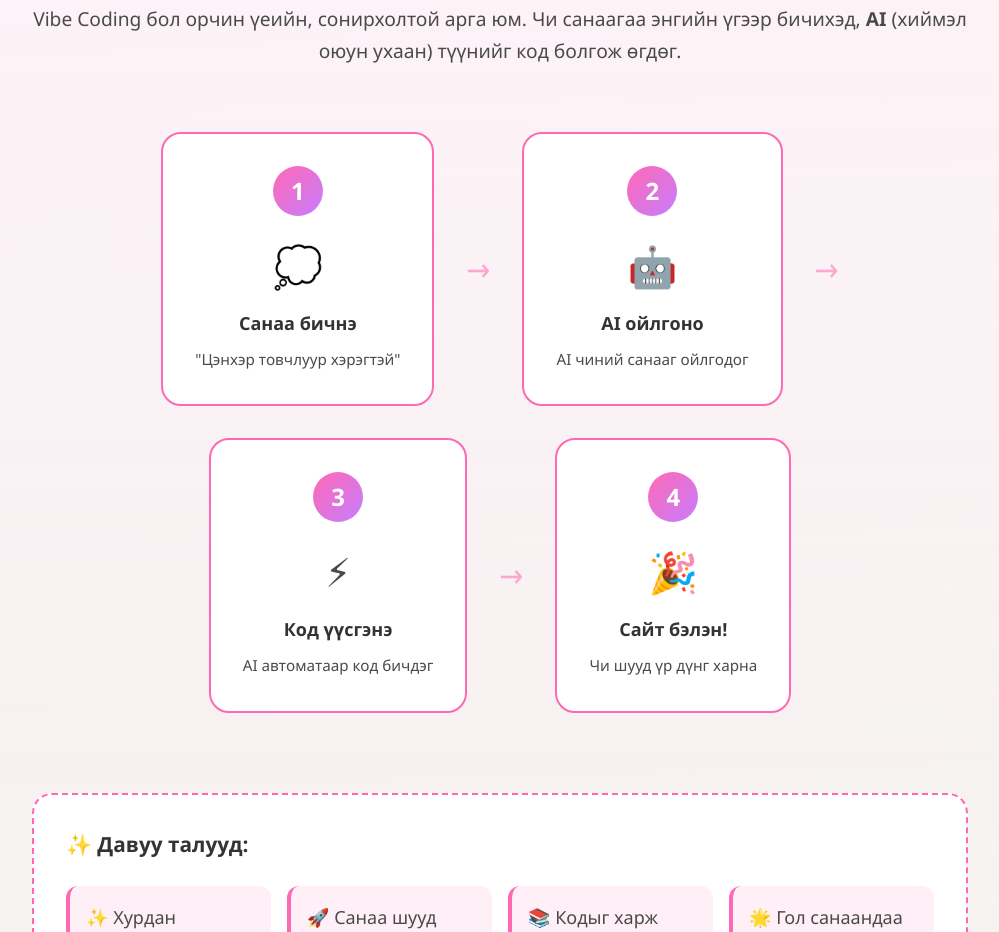
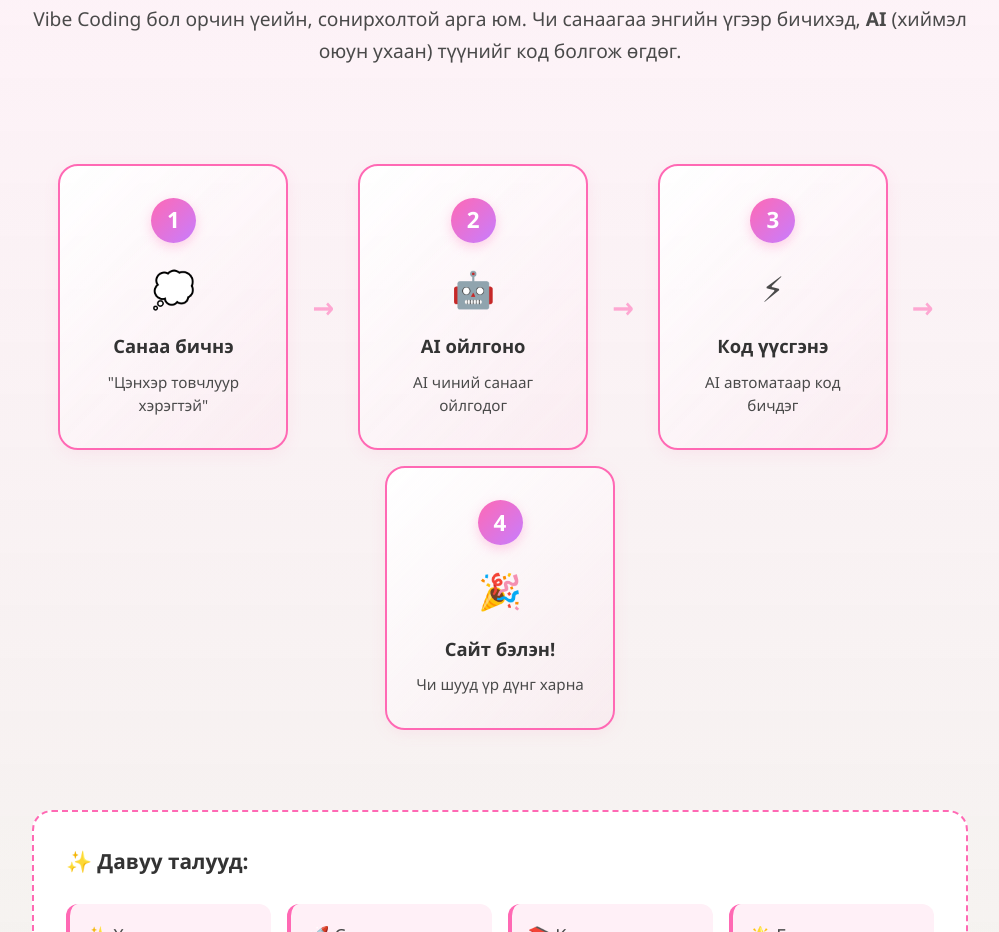
Before and after one commit to Mojurex/Winter-vibe-1, a website: page index.html in a window 1280 px wide. Shown: the part 5993-6925 px from the top of the page, without its empty margins (140-1139 px from the left). Drawn offline with Linux system fonts and the light colour scheme.

Commit message:
UI: Improve Vibe Coding process section - better layout and styling

```diff
--- a/public/style.css
+++ b/public/style.css
@@ -551,61 +551,72 @@ body {
     display: flex;
     align-items: center;
     justify-content: center;
-    gap: 2rem;
+    gap: 1rem;
     flex-wrap: wrap;
-    margin-bottom: 3rem;
+    margin: 2rem auto 3rem;
+    max-width: 1100px;
 }
 
 .process-step {
-    background: white;
+    background: linear-gradient(135deg, rgba(255, 255, 255, 0.98), rgba(255, 182, 217, 0.1));
     border: 2px solid var(--color-accent);
     border-radius: var(--radius-lg);
-    padding: 2rem;
+    padding: 2rem 1.5rem;
     text-align: center;
-    min-width: 180px;
+    min-width: 200px;
+    max-width: 230px;
+    flex: 1 1 200px;
     transition: var(--transition);
+    box-shadow: 0 4px 15px rgba(255, 105, 180, 0.1);
 }
 
 .process-step:hover {
-    transform: scale(1.05);
-    box-shadow: var(--shadow-medium);
-    background: var(--color-pale-pink);
+    transform: translateY(-5px) scale(1.03);
+    box-shadow: 0 8px 25px rgba(255, 105, 180, 0.2);
+    background: linear-gradient(135deg, rgba(255, 255, 255, 1), rgba(255, 182, 217, 0.2));
+    border-color: var(--color-purple);
 }
 
 .step-number {
     background: linear-gradient(135deg, var(--color-accent), var(--color-purple));
     color: white;
-    width: 50px;
-    height: 50px;
+    width: 45px;
+    height: 45px;
     border-radius: 50%;
     display: flex;
     align-items: center;
     justify-content: center;
-    font-size: 1.5rem;
+    font-size: 1.4rem;
     font-weight: 700;
     margin: 0 auto 1rem;
+    box-shadow: 0 4px 12px rgba(255, 105, 180, 0.3);
 }
 
 .step-icon {
-    font-size: 2.5rem;
-    margin-bottom: 0.5rem;
+    font-size: 2.2rem;
+    margin-bottom: 0.7rem;
     display: block;
 }
 
 .process-step h4 {
     color: var(--color-dark);
-    margin-bottom: 0.5rem;
+    margin-bottom: 0.6rem;
+    font-size: 1.15rem;
+    font-weight: 600;
 }
 
 .process-step p {
     color: var(--color-text);
     font-size: 0.95rem;
+    line-height: 1.5;
 }
 
 .process-arrow {
-    font-size: 2rem;
+    font-size: 1.8rem;
     color: var(--color-accent);
+    font-weight: bold;
     animation: pulse 1.5s ease-in-out infinite;
+    margin: 0 0.5rem;
 }
 
 .vibe-example {
--- a/style.css
+++ b/style.css
@@ -551,61 +551,72 @@ body {
     display: flex;
     align-items: center;
     justify-content: center;
-    gap: 2rem;
+    gap: 1rem;
     flex-wrap: wrap;
-    margin-bottom: 3rem;
+    margin: 2rem auto 3rem;
+    max-width: 1100px;
 }
 
 .process-step {
-    background: white;
+    background: linear-gradient(135deg, rgba(255, 255, 255, 0.98), rgba(255, 182, 217, 0.1));
     border: 2px solid var(--color-accent);
     border-radius: var(--radius-lg);
-    padding: 2rem;
+    padding: 2rem 1.5rem;
     text-align: center;
-    min-width: 180px;
+    min-width: 200px;
+    max-width: 230px;
+    flex: 1 1 200px;
     transition: var(--transition);
+    box-shadow: 0 4px 15px rgba(255, 105, 180, 0.1);
 }
 
 .process-step:hover {
-    transform: scale(1.05);
-    box-shadow: var(--shadow-medium);
-    background: var(--color-pale-pink);
+    transform: translateY(-5px) scale(1.03);
+    box-shadow: 0 8px 25px rgba(255, 105, 180, 0.2);
+    background: linear-gradient(135deg, rgba(255, 255, 255, 1), rgba(255, 182, 217, 0.2));
+    border-color: var(--color-purple);
 }
 
 .step-number {
     background: linear-gradient(135deg, var(--color-accent), var(--color-purple));
     color: white;
-    width: 50px;
-    height: 50px;
+    width: 45px;
+    height: 45px;
     border-radius: 50%;
     display: flex;
     align-items: center;
     justify-content: center;
-    font-size: 1.5rem;
+    font-size: 1.4rem;
     font-weight: 700;
     margin: 0 auto 1rem;
+    box-shadow: 0 4px 12px rgba(255, 105, 180, 0.3);
 }
 
 .step-icon {
-    font-size: 2.5rem;
-    margin-bottom: 0.5rem;
+    font-size: 2.2rem;
+    margin-bottom: 0.7rem;
     display: block;
 }
 
 .process-step h4 {
     color: var(--color-dark);
-    margin-bottom: 0.5rem;
+    margin-bottom: 0.6rem;
+    font-size: 1.15rem;
+    font-weight: 600;
 }
 
 .process-step p {
     color: var(--color-text);
     font-size: 0.95rem;
+    line-height: 1.5;
 }
 
 .process-arrow {
-    font-size: 2rem;
+    font-size: 1.8rem;
     color: var(--color-accent);
+    font-weight: bold;
     animation: pulse 1.5s ease-in-out infinite;
+    margin: 0 0.5rem;
 }
 
 .vibe-example {
```
